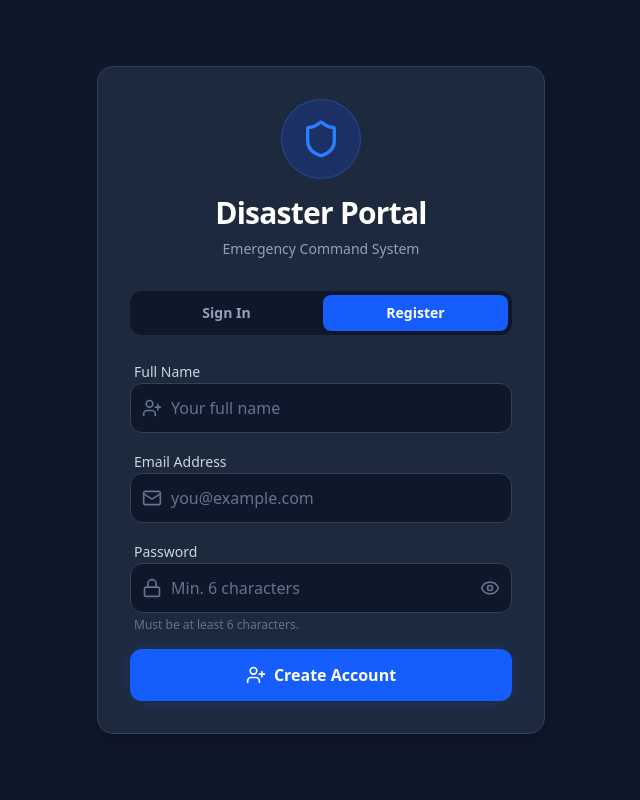
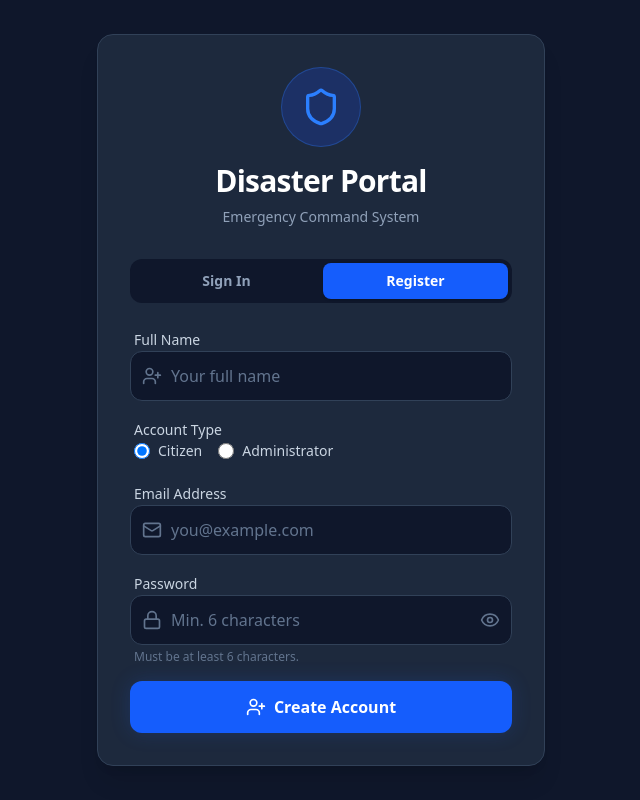
Before and after one commit to divysoni03/DE_Project, a React (Vite) app: page /login in a window 1280 px wide. Both pictures are taken after a click on the button "Register". Shown: the whole page, without its empty margins (319-959 px from the left). Built offline with nearby package versions, Linux system fonts and the light colour scheme; no server answers.

Commit message:
feat: add role toggle selector to registration form

```diff
--- a/src/pages/Login.tsx
+++ b/src/pages/Login.tsx
@@ -10,6 +10,7 @@ export default function Login() {
   const navigate = useNavigate();
 
   const [mode, setMode]         = useState<Mode>('login');
+  const [registerRole, setRegisterRole] = useState<'citizen' | 'admin'>('citizen');
   const [name, setName]         = useState('');
   const [email, setEmail]       = useState('');
   const [password, setPassword] = useState('');
@@ -54,18 +55,16 @@ export default function Login() {
         }
       } else {
         // Register flow
-        // For demo purposes, auto-assign admin role if 'admin' is in the email
-        const userRole = email.toLowerCase().includes('admin') ? 'admin' : 'citizen';
         const res = await fetch(`${import.meta.env.VITE_API_URL}/api/auth/register`, {
           method: 'POST',
           headers: { 'Content-Type': 'application/json' },
-          body: JSON.stringify({ name, email, password, role: userRole }),
+          body: JSON.stringify({ name, email, password, role: registerRole }),
         });
 
         if (res.ok) {
           // Auto-login after registration
-          login(userRole, email);
-          navigate(userRole === 'admin' ? '/admin/dashboard' : '/citizen/dashboard');
+          login(registerRole, email);
+          navigate(registerRole === 'admin' ? '/admin/dashboard' : '/citizen/dashboard');
         } else {
           const data = await res.json().catch(() => ({}));
           setError(data.message || 'Registration failed. This email may already be in use.');
@@ -82,6 +81,7 @@ export default function Login() {
     setMode(m);
     setError('');
     setPwdError('');
+    setRegisterRole('citizen');
     setName('');
     setEmail('');
     setPassword('');
@@ -140,6 +140,37 @@ export default function Login() {
                   placeholder="Your full name"
                   className="w-full bg-slate-900 border border-slate-700 rounded-xl py-3 pl-10 pr-4 text-white placeholder-slate-500 focus:outline-none focus:border-blue-500 focus:ring-1 focus:ring-blue-500 transition-all"
                 />
+              </div>
+            </div>
+          )}
+
+          {/* Role Selection — register only */}
+          {mode === 'register' && (
+            <div className="space-y-2 pb-1">
+              <label className="text-sm font-medium text-slate-300 ml-1">Account Type</label>
+              <div className="flex gap-4 ml-1">
+                <label className="flex items-center gap-2 cursor-pointer group">
+                  <input
+                    type="radio"
+                    name="role"
+                    value="citizen"
+                    checked={registerRole === 'citizen'}
+                    onChange={() => setRegisterRole('citizen')}
+                    className="w-4 h-4 text-blue-600 bg-slate-900 border-slate-700 focus:ring-blue-500 focus:ring-1"
+                  />
+                  <span className="text-sm text-slate-300 group-hover:text-white transition-colors">Citizen</span>
+                </label>
+                <label className="flex items-center gap-2 cursor-pointer group">
+                  <input
+                    type="radio"
+                    name="role"
+                    value="admin"
+                    checked={registerRole === 'admin'}
+                    onChange={() => setRegisterRole('admin')}
+                    className="w-4 h-4 text-blue-600 bg-slate-900 border-slate-700 focus:ring-blue-500 focus:ring-1"
+                  />
+                  <span className="text-sm text-slate-300 group-hover:text-white transition-colors">Administrator</span>
+                </label>
               </div>
             </div>
           )}
```
